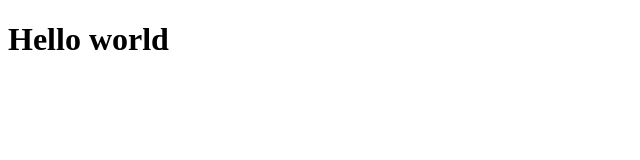
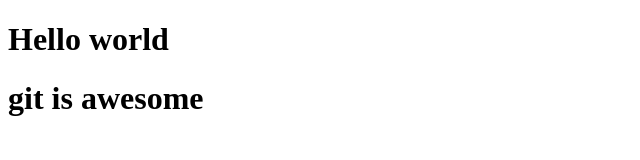
Before and after one commit to Anagha110/New-Project, a plain HTML site: page index.html in a window 1280 px wide. Shown: the whole page, without its empty margins (0-640 px from the left). Drawn offline with Linux system fonts and the light colour scheme.

Commit message:
Update index.html

```diff
--- a/index.html
+++ b/index.html
@@ -8,6 +8,7 @@
 </head>
 <body>
     <h1>Hello world</h1>
+    <h1>git is awesome</h1>
 
 </body>
 </html>
```
